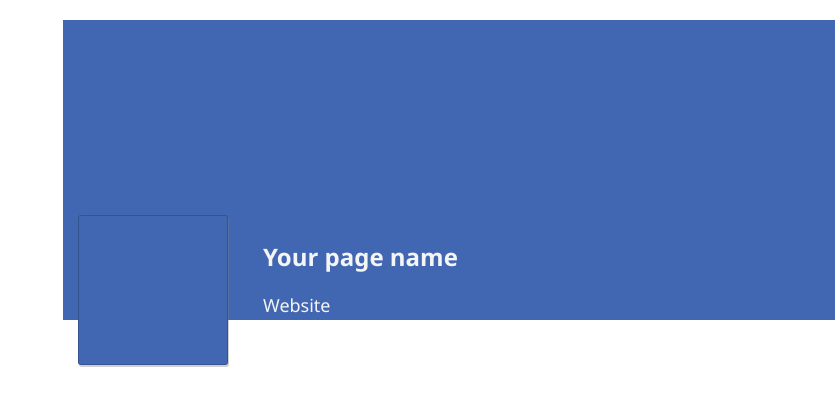
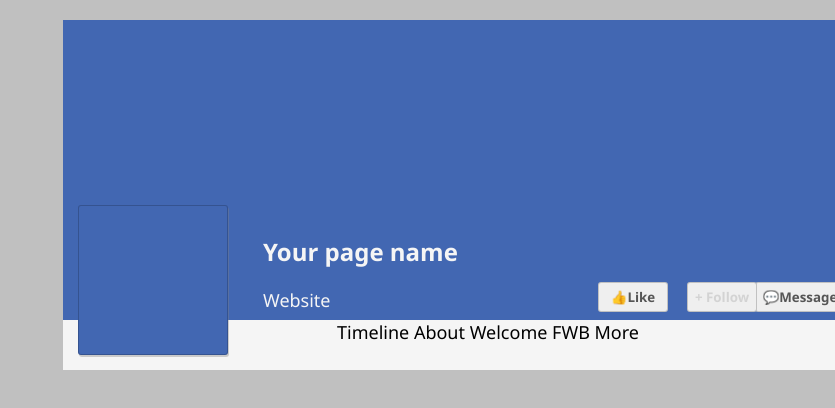
Before and after one commit to chaspatr/mediaheader_assessment, a plain HTML site: page index.html in a window 1280 px wide. Shown: the top 408 px of the page, without its empty margins (445-1280 px from the left). Drawn offline with Linux system fonts and the light colour scheme.

Commit message:
finish header and added content and structure to the nav bar(still needs styled)

```diff
--- a/assets/style.css
+++ b/assets/style.css
@@ -2,7 +2,9 @@
   box-sizing: border-box;
   font-family: "Segoe UI", Tahoma, Geneva, Verdana, sans-serif;
 }
-
+body {
+  background-color: silver;
+}
 header {
   width: 850px;
   height: 300px;
@@ -11,8 +13,12 @@ header {
   position: relative;
   left: 500px;
 }
+img {
+  height: 25px;
+  position: relative;
+}
 
-.profilePicture {
+.profile_picture {
   border-radius: 3px;
   height: 150px;
   width: 150px;
@@ -20,16 +26,96 @@ header {
   box-shadow: 1px 2px rgba(128, 128, 128, 0.37);
   position: relative;
   background-color: rgb(66, 103, 178);
-  top: 100px;
+  top: 90px;
   left: 15px;
+  z-index: 2;
 }
 
 header p {
   font-size: large;
 }
 
-.pageTitle {
+.page_title {
   left: 200px;
-  top: 220px;
+  top: 215px;
   position: relative;
 }
+
+.info_button {
+  position: relative;
+  border: 1px solid rgba(0, 0, 0, 0.192);
+  border-radius: 3px;
+  color: rgb(85, 85, 85);
+  font-weight: bolder;
+  top: 17px;
+  left: -15px;
+  height: 30px;
+  width: 55px;
+  float: right;
+  font-size: x-large;
+  text-align: center;
+  margin-bottom: 5px;
+}
+
+.message_button {
+  color: rgb(85, 85, 85);
+  font-weight: bold;
+  font-size: smaller;
+  position: relative;
+  border: 1px solid rgba(0, 0, 0, 0.192);
+  top: 17px;
+  border-radius: 3px;
+  height: 30px;
+  width: 90px;
+  left: -13px;
+  float: right;
+  text-align: center;
+}
+
+.follow_button {
+  color: rgb(85, 85, 85);
+  font-weight: bold;
+  font-size: smaller;
+  position: relative;
+  border: 1px solid rgba(0, 0, 0, 0.192);
+  top: 17px;
+  border-radius: 3px;
+  height: 30px;
+  width: 70px;
+  left: -11px;
+  float: right;
+  color: lightgrey;
+  text-align: center;
+}
+
+.like_button {
+  color: rgb(85, 85, 85);
+  font-weight: bold;
+  font-size: smaller;
+  position: relative;
+  border: 1px solid rgba(0, 0, 0, 0.192);
+  top: 17px;
+  border-radius: 3px;
+  height: 30px;
+  width: 70px;
+  left: -30px;
+  float: right;
+  text-align: center;
+}
+
+nav {
+  text-align: center;
+  font-size: large;
+  width: 850px;
+  height: 50px;
+  position: relative;
+  left: 500px;
+  background-color: whitesmoke;
+}
+
+a {
+  position: relative;
+  text-decoration: none;
+  color: black;
+  height: 50px;
+}
--- a/index.html
+++ b/index.html
@@ -7,21 +7,27 @@
     <link rel="stylesheet" href="assets/style.css" />
   </head>
   <body>
-    <nav></nav>
     <header>
-      <div class="pageTitle">
+      <div class="page_title">
         <h2>Your page name</h2>
         <p>Website</p>
       </div>
-      <div class="profilePicture">
-        <!--  <img src="use path for profile picture here" alt="profile picture">-->
-      </div>
+      <div class="profile_picture"></div>
       <div class="buttons">
-        <div class="likeButton"></div>
-        <div class="followButton"></div>
-        <div class="messageButton"></div>
-        <div class="infoButton"></div>
+        <button type="button" class="info_button">
+          <img src="assets\images\ellipsis_icon.png" alt="" />
+        </button>
+        <button type="button" class="message_button">&#128172;Message</button>
+        <button type="button" class="follow_button">+ Follow</button>
+        <button type="button" class="like_button">👍Like</button>
       </div>
     </header>
+    <nav>
+      <a href="index.html" class="timeline_nav">Timeline</a>
+      <a href="about.html" class="about_nav">About</a>
+      <a href="welcome.html" class="welcome_nav">Welcome</a>
+      <a href="FWB.html" class="FWB_nav">FWB</a>
+      <a href="more.html" class="more_nav">More</a>
+    </nav>
   </body>
 </html>
```
Also changed, not shown: assets/images/ellipsis_icon.png (added), assets/images/thumbs_up_icon.png (added).
